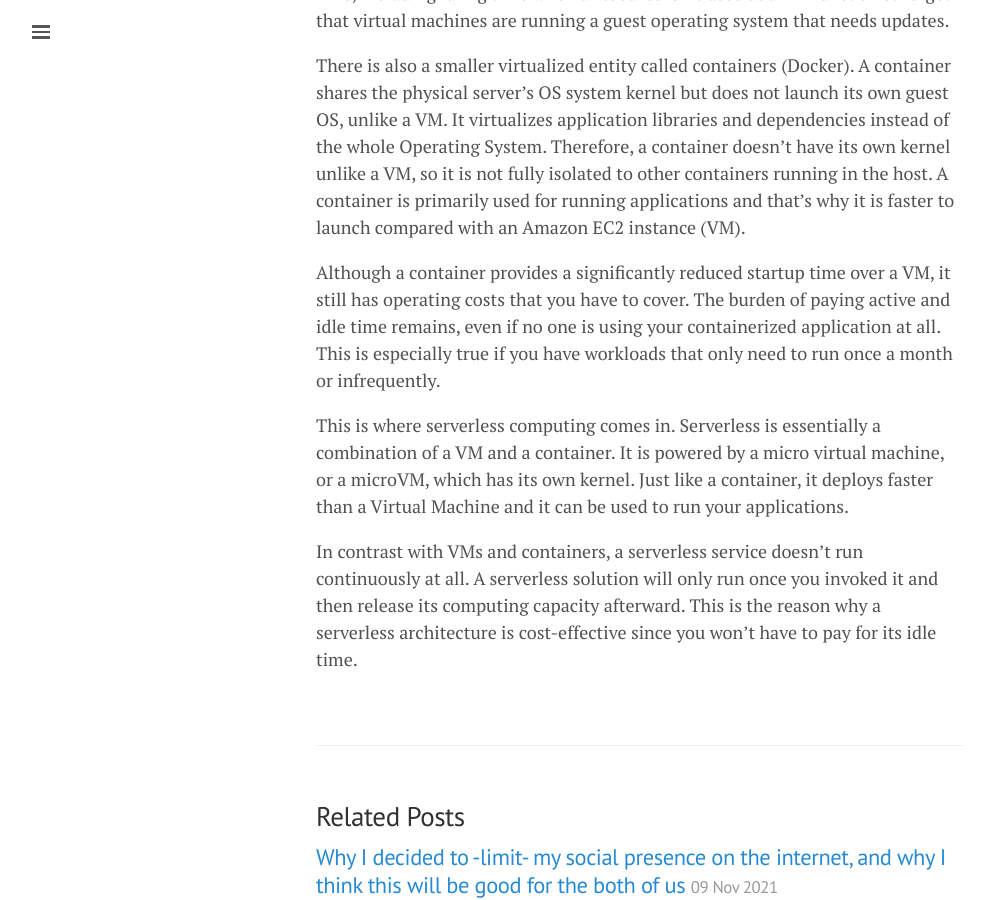
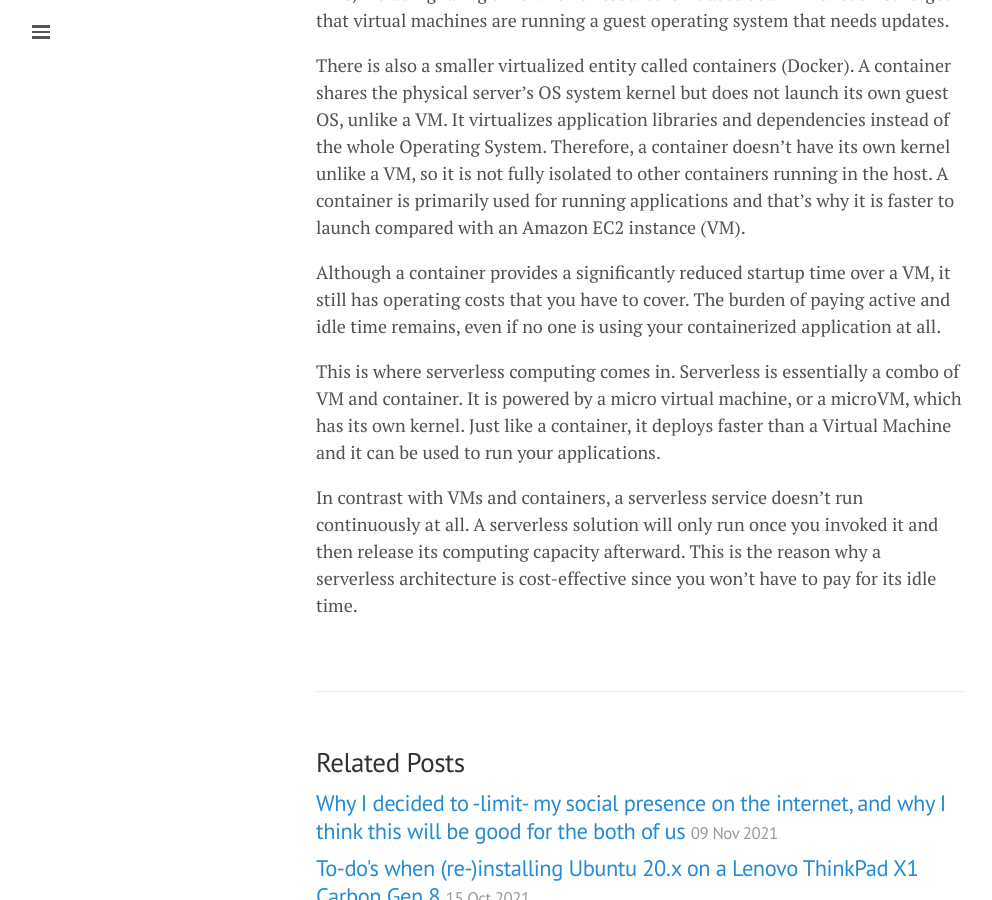
Before and after one commit to lgeurts/lgeurts.github.io, a Jekyll site: the page built from _posts/2022-03-29-what-is-serverless-computing.md, in a window 1280 px wide and 900 px high, scrolled down 1057 px. Shown: the whole window, without its empty margins (0-992 px from the left). Built offline with Jekyll 4.4.1, drawn with Linux system fonts in a browser that asks for light colours; nearby versions of some CDN libraries; comment, search, counter and statistics services are not loaded; some of the changed text lies outside the part shown.

Commit message:
Update 2022-03-29-what-is-serverless-computing.md

```diff
--- a/_posts/2022-03-29-what-is-serverless-computing.md
+++ b/_posts/2022-03-29-what-is-serverless-computing.md
@@ -21,8 +21,8 @@ Since a VM has its own OS, it also has its own kernel which provides for a secur
 
 There is also a smaller virtualized entity called containers (Docker). A container shares the physical server’s OS system kernel but does not launch its own guest OS, unlike a VM. It virtualizes application libraries and dependencies instead of the whole Operating System. Therefore, a container doesn’t have its own kernel unlike a VM, so it is not fully isolated to other containers running in the host. A container is primarily used for running applications and that's why it is faster to launch compared with an Amazon EC2 instance (VM).
 
-Although a container provides a significantly reduced startup time over a VM, it still has operating costs that you have to cover. The burden of paying active and idle time remains, even if no one is using your containerized application at all. This is especially true if you have workloads that only need to run once a month or infrequently.
+Although a container provides a significantly reduced startup time over a VM, it still has operating costs that you have to cover. The burden of paying active and idle time remains, even if no one is using your containerized application at all.
 
-This is where serverless computing comes in. Serverless is essentially a combination of a VM and a container. It is powered by a micro virtual machine, or a microVM, which has its own kernel. Just like a container, it deploys faster than a Virtual Machine and it can be used to run your applications.
+This is where serverless computing comes in. Serverless is essentially a combo of VM and container. It is powered by a micro virtual machine, or a microVM, which has its own kernel. Just like a container, it deploys faster than a Virtual Machine and it can be used to run your applications.
 
 In contrast with VMs and containers, a serverless service doesn’t run continuously at all. A serverless solution will only run once you invoked it and then release its computing capacity afterward. This is the reason why a serverless architecture is cost-effective since you won’t have to pay for its idle time.
```
